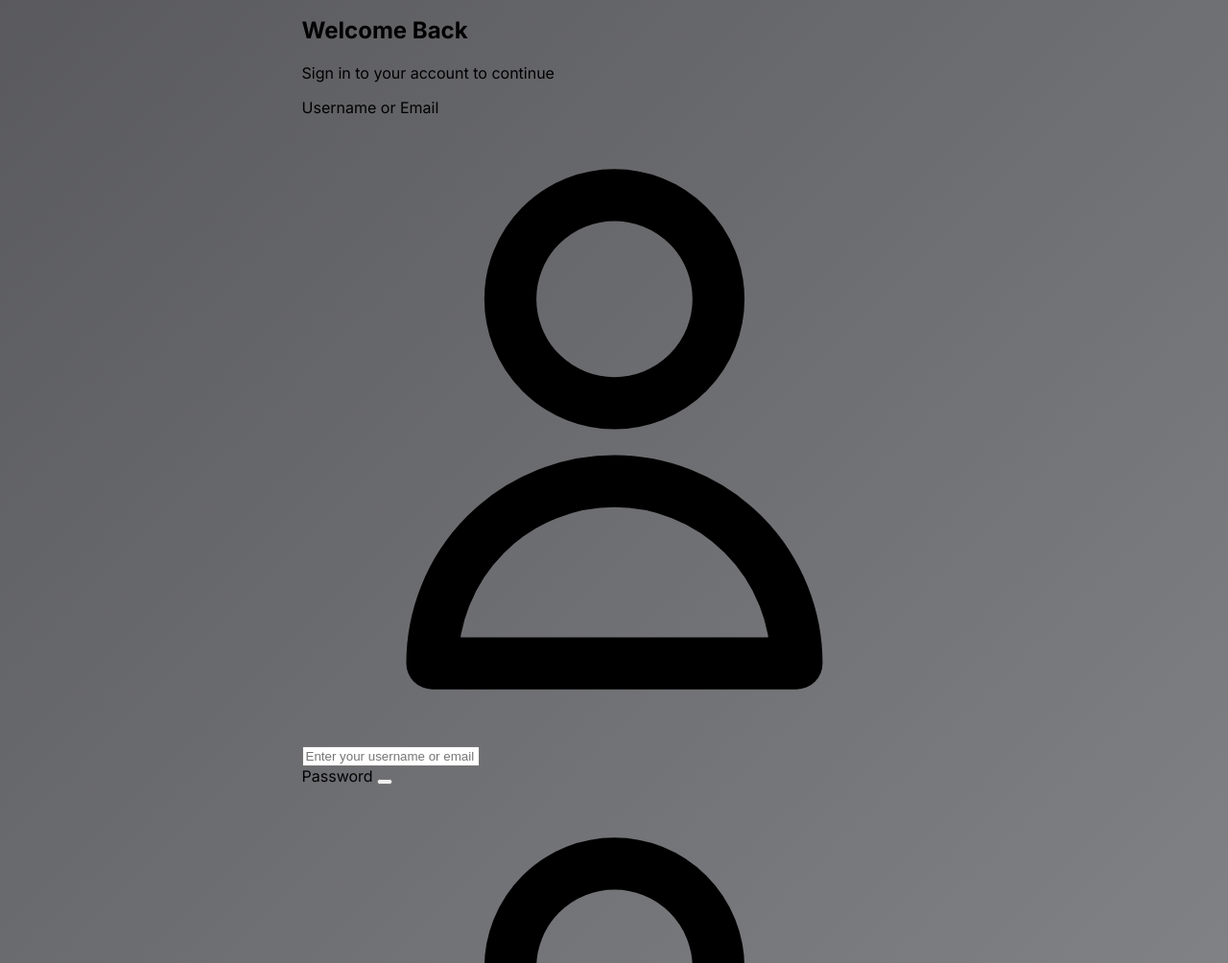
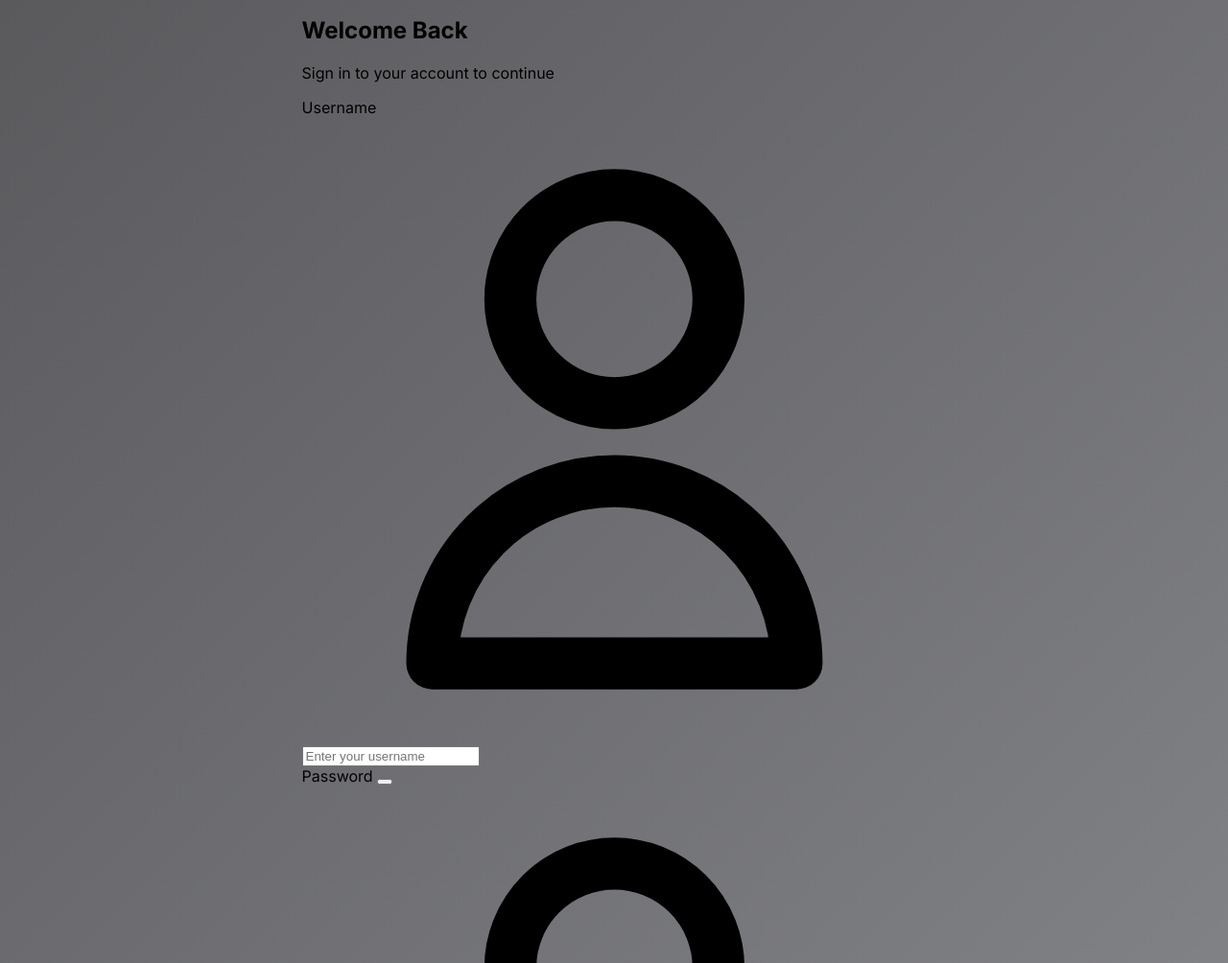
Before and after one commit to TheDirtiestRat/coding-compition-system, a Laravel app: page /login in a window 1280 px wide. Shown: the part 1635-2639 px from the top of the page at 96% size. Run offline with Laravel 12, Linux system fonts and the light colour scheme; data that the repository does not hold is empty.

Commit message:
Match login copy to username authentication

```diff
--- a/resources/views/authentication/login.blade.php
+++ b/resources/views/authentication/login.blade.php
@@ -160,7 +160,7 @@
                     <!-- Username Field -->
                     <div class="mb-6">
                         <label class="block text-gray-900 text-sm font-semibold mb-2" for="username">
-                            Username or Email
+                            Username
                         </label>
                         <div class="relative">
                             <div class="absolute inset-y-0 left-0 pl-3 flex items-center pointer-events-none">
@@ -171,7 +171,7 @@
                                 </svg>
                             </div>
                             <input type="text" id="username" name="username"
-                                placeholder="Enter your username or email"
+                                placeholder="Enter your username"
                                 class="w-full pl-10 pr-4 py-3 border border-gray-700 rounded-lg focus:ring-2 bg-white text-gray-900 placeholder-gray-500 focus:ring-blue-900 focus:border-blue-500 transition duration-200 outline-none"
                                 value="{{ old('username') }}" />
                         </div>
```
